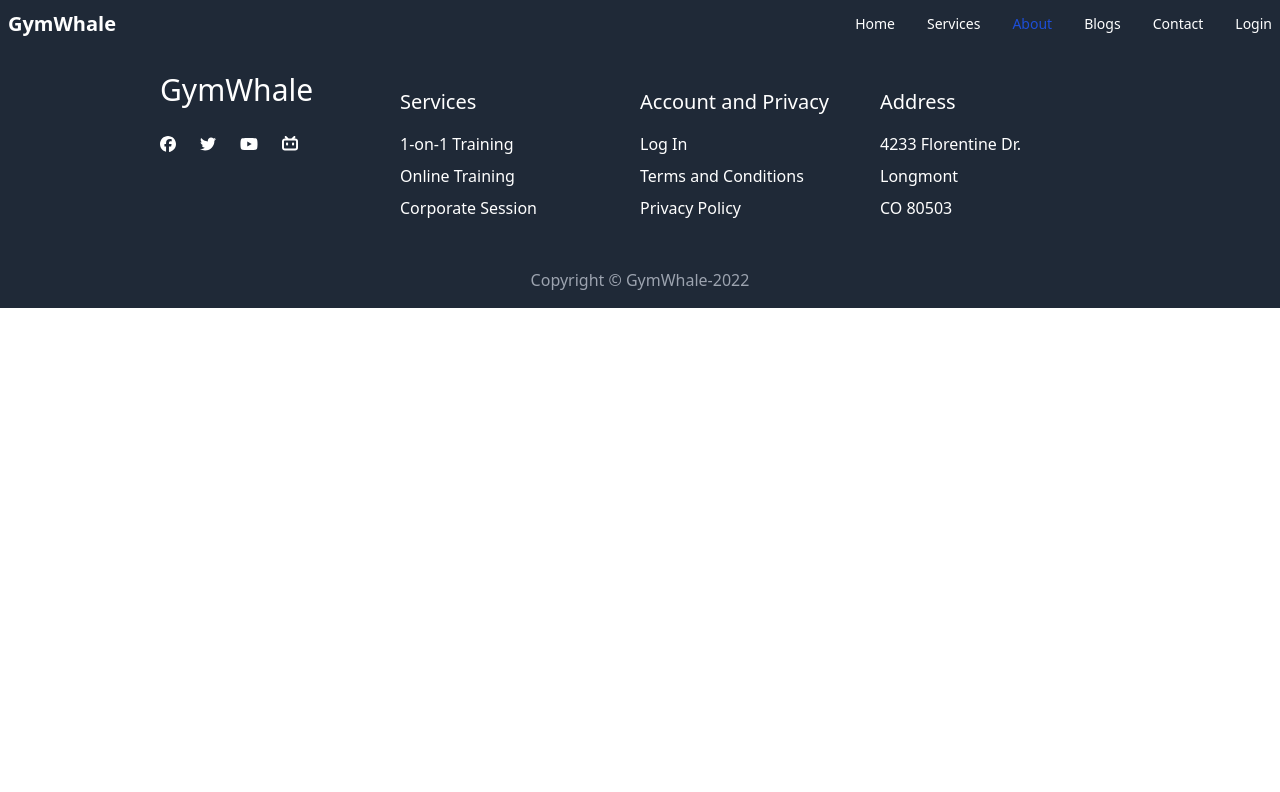
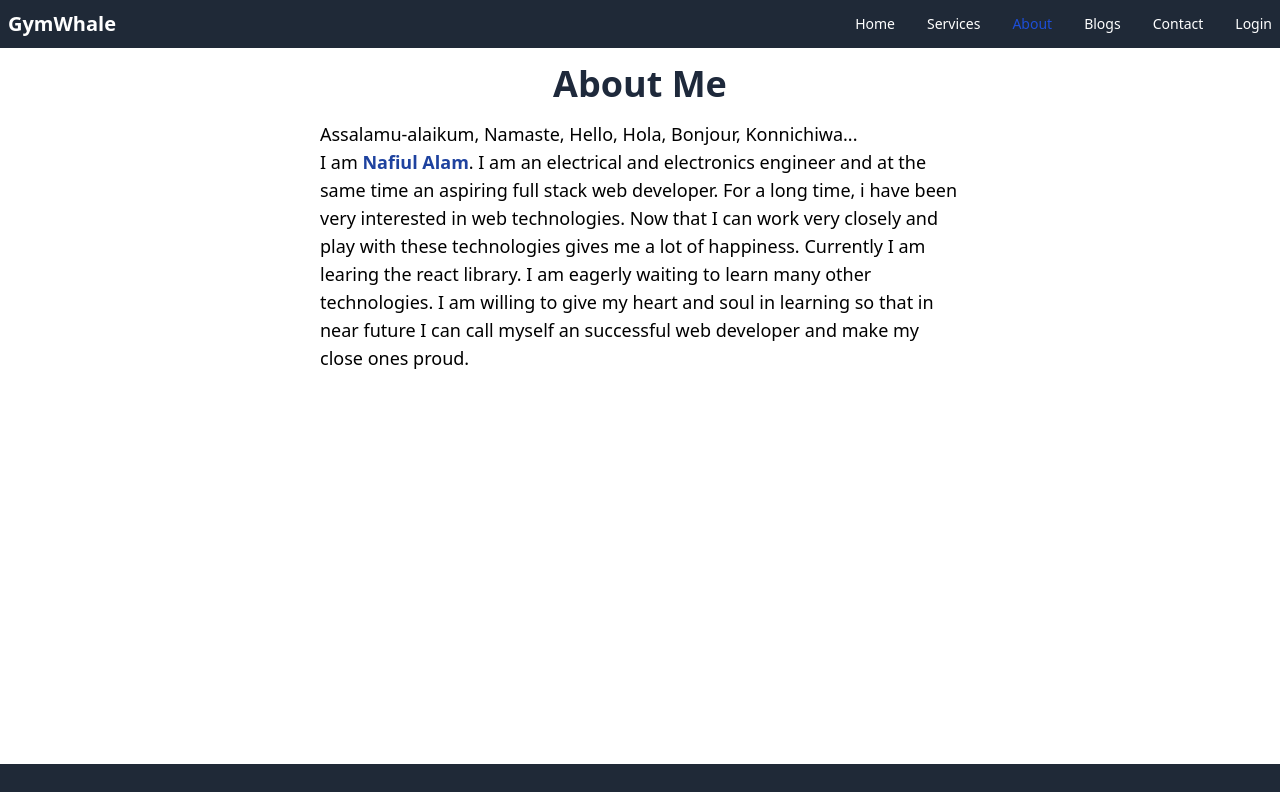
Before and after one commit to NafiulA/gymwhale-client-side, a React (Create React App) app: page /about in a window 1280 px wide. Shown: the top 792 px of the page. Built offline with nearby package versions, Linux system fonts and the light colour scheme; no server answers.

Commit message:
about and notFound added

```diff
--- a/src/components/About/About.js
+++ b/src/components/About/About.js
@@ -2,7 +2,11 @@ import React from 'react';
 
 const About = () => {
     return (
-        <div>
+        <div className='min-h-[700px]'>
+            <h3 className='text-4xl my-4 text-center text-slate-800 font-bold'>About Me</h3>
+            <div className='w-5/6 lg:w-1/2 mx-auto'>
+                <p className='text-lg'><span className='block font-medium'>Assalamu-alaikum, Namaste, Hello, Hola, Bonjour, Konnichiwa...</span> I am <span className='font-bold text-blue-800'>Nafiul Alam</span>. I am an electrical and electronics engineer and at the same time an aspiring full stack web developer. For a long time, i have been very interested in web technologies. Now that I can work very closely and play with these technologies gives me a lot of happiness. Currently I am learing the react library. I am eagerly waiting to learn many other technologies. I am willing to give my heart and soul in learning so that in near future I can call myself an successful web developer and make my close ones proud.</p>
+            </div>
 
         </div>
     );
--- a/src/components/Blogs/Blogs.js
+++ b/src/components/Blogs/Blogs.js
@@ -14,7 +14,7 @@ const Blogs = () => {
                     <p className='text-xl pt-2'>A: We are currently using firebase for authentication purposes. We can authenticate users to our web apps using firebases authentication service. With their authentication service, we can use email and password, phone , google, facebook, github and many other option to authenticate. There are many other options in current market for providing authentication. Such as, 1. Back4app, 2. Parse, 3. AWS amplify, 4. Backendless, 5. Kuzzle, and many more. </p>
                 </div>
                 <div className='my-6 p-6 border-2 rounded-xl shadow-lg'>
-                    <p className='text-2xl font-semibold' >Q2. What other services does firebase provide other than authentication?</p>
+                    <p className='text-2xl font-semibold' >Q3. What other services does firebase provide other than authentication?</p>
                     <p className='text-xl pt-2'>A: Firebase is Google's application development platform. It is a toolset that helps us to build, improve and grow our app all ina very user friendly way. To build better apps, some services it provides are cloud functions, cloud storage, hosting, machine learing kit, realtime database, etc. To imporve our app's quality, firebase provides services like crashlytics, performance monitoring. And last but not the least to grow our app we can use services like in-app messaging, cloud messaging, user analytics and many more. In one line we can say,firebase toolset accelarates the development journey and help a developer in many ways.</p>
                 </div>
             </div>
--- a/src/components/Contact/Contact.js
+++ b/src/components/Contact/Contact.js
@@ -2,8 +2,8 @@ import React from 'react';
 
 const Contact = () => {
     return (
-        <div>
-
+        <div className='min-h-[700px]'>
+            <p className='text-3xl'>This is contact page</p>
         </div>
     );
 };
--- a/src/components/NotFound/NotFound.js
+++ b/src/components/NotFound/NotFound.js
@@ -1,9 +1,10 @@
 import React from 'react';
+import notFound from "../../assets/images/NotFound.svg";
 
 const NotFound = () => {
     return (
-        <div>
-
+        <div className='min-h-fit lg:min-h-[700px]'>
+            <img className='w-full lg:w-1/2 mx-auto' src={notFound} alt="" />
         </div>
     );
 };
```
Also changed, not shown: src/assets/images/NotFound.svg (added).
